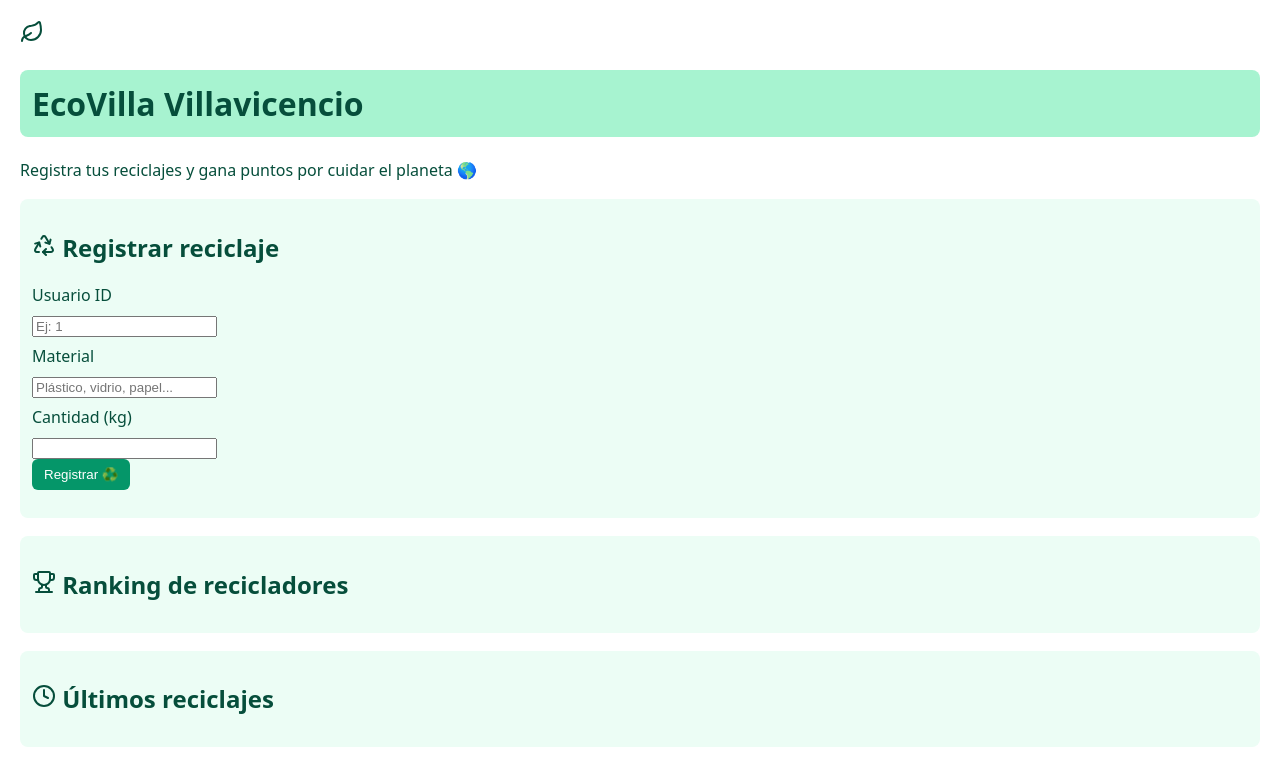
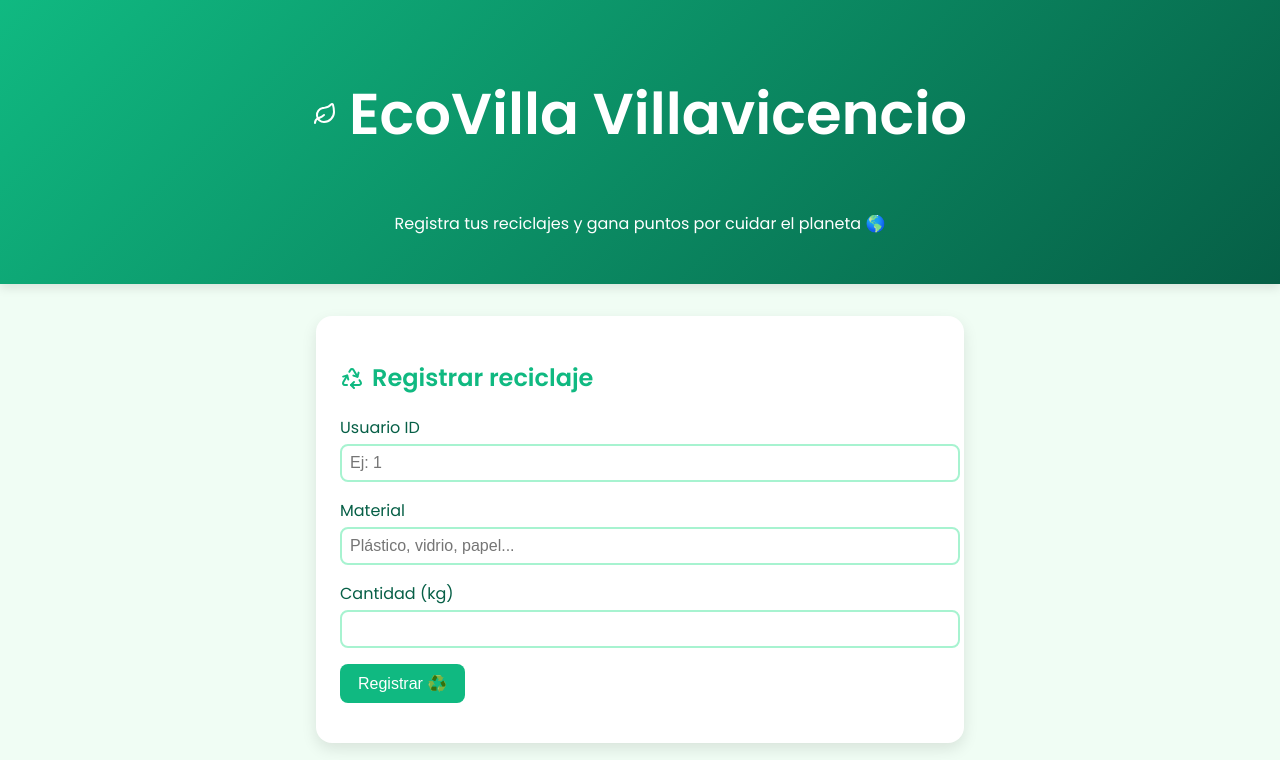
Before and after one commit to jeisonvivas/Ecovilla, a plain HTML site: page frontend/index.html in a window 1280 px wide. Shown: the top 760 px of the page. Drawn offline with nearby package versions, Linux system fonts and the light colour scheme; no server answers.

Commit message:
Update styles.css

```diff
--- a/frontend/styles.css
+++ b/frontend/styles.css
@@ -1,5 +1,118 @@
-body{font-family: system-ui, Arial, sans-serif; margin:20px; color:#064e3b;}
-header h1{background:#a7f3d0;padding:12px;border-radius:8px;}
-section{margin-top:18px;background:#ecfdf5;padding:12px;border-radius:8px;}
-form label{display:block;margin:8px 0;}
-button{background:#059669;color:white;border:none;padding:8px 12px;border-radius:6px;cursor:pointer;}
+:root {
+  --verde-oscuro: #065f46;
+  --verde: #10b981;
+  --verde-claro: #a7f3d0;
+  --blanco: #ffffff;
+  --gris: #f0fdf4;
+  --sombra: rgba(0,0,0,0.1);
+}
+
+body {
+  font-family: 'Poppins', sans-serif;
+  background: var(--gris);
+  color: var(--verde-oscuro);
+  margin: 0;
+  padding: 0;
+  min-height: 100vh;
+  display: flex;
+  flex-direction: column;
+}
+
+header {
+  text-align: center;
+  background: linear-gradient(135deg, var(--verde), var(--verde-oscuro));
+  color: var(--blanco);
+  padding: 2rem 1rem;
+  box-shadow: 0 4px 10px var(--sombra);
+}
+
+.header-content {
+  display: flex;
+  justify-content: center;
+  align-items: center;
+  gap: 12px;
+  font-size: 1.8rem;
+}
+
+main {
+  flex: 1;
+  display: flex;
+  flex-direction: column;
+  align-items: center;
+  padding: 2rem;
+  gap: 1.5rem;
+}
+
+.card {
+  background: var(--blanco);
+  border-radius: 16px;
+  padding: 1.5rem;
+  width: 100%;
+  max-width: 600px;
+  box-shadow: 0 6px 15px var(--sombra);
+  transition: transform 0.2s ease, box-shadow 0.2s ease;
+}
+.card:hover {
+  transform: translateY(-3px);
+  box-shadow: 0 8px 20px var(--sombra);
+}
+
+.card h2 {
+  color: var(--verde);
+  display: flex;
+  align-items: center;
+  gap: 8px;
+  font-weight: 600;
+}
+
+.form-group {
+  margin-bottom: 1rem;
+}
+
+label {
+  display: block;
+  font-weight: 500;
+  margin-bottom: 4px;
+}
+
+input {
+  width: 100%;
+  padding: 8px;
+  border: 2px solid var(--verde-claro);
+  border-radius: 8px;
+  font-size: 1rem;
+  outline: none;
+  transition: border-color 0.2s;
+}
+
+input:focus {
+  border-color: var(--verde);
+}
+
+.btn {
+  background: var(--verde);
+  color: white;
+  border: none;
+  padding: 10px 18px;
+  border-radius: 8px;
+  font-size: 1rem;
+  cursor: pointer;
+  transition: background 0.3s;
+}
+
+.btn:hover {
+  background: var(--verde-oscuro);
+}
+
+.ranking-list li, .recientes-list li {
+  padding: 0.5rem 0;
+  border-bottom: 1px solid var(--verde-claro);
+}
+
+footer {
+  background: var(--verde-oscuro);
+  color: var(--blanco);
+  text-align: center;
+  padding: 1rem;
+  font-size: 0.9rem;
+}
```
